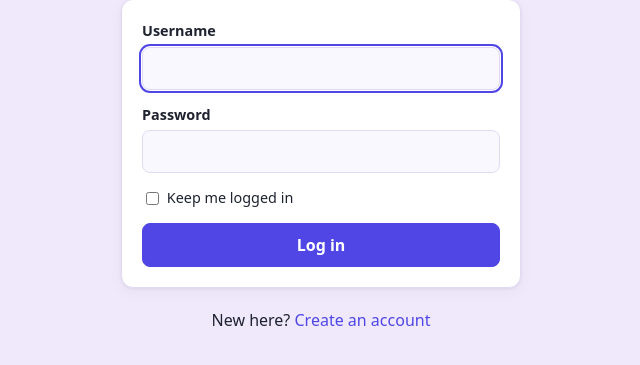
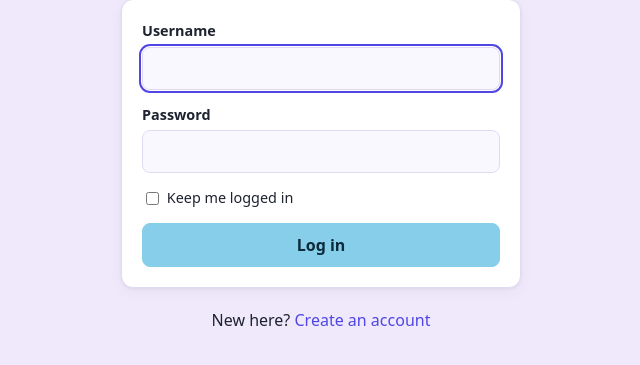
Before and after one commit to fhsiao3805/Flashcards_Website, a Flask app: page / in a window 1280 px wide. Shown: the part 197-562 px from the top of the page, without its empty margins (319-959 px from the left). Run offline with Flask 3, Linux system fonts and the light colour scheme; some libraries are stand-ins or nearby versions.

Commit message:
Changed color

```diff
--- a/static/style.css
+++ b/static/style.css
@@ -115,6 +115,8 @@ textarea { resize: vertical; }
 .btn:disabled { opacity: 0.5; cursor: not-allowed; }
 .btn-primary { background: var(--primary); border-color: var(--primary); color: #fff; }
 .btn-primary:hover { background: var(--primary-hover); }
+.btn-sky { background: #87ceeb; border-color: #87ceeb; color: #0b2a3a; }
+.btn-sky:hover { background: #6cc0e5; border-color: #6cc0e5; }
 .btn-success { background: var(--success); border-color: var(--success); color: #fff; }
 .btn-warn { background: var(--warn); border-color: var(--warn); color: #fff; }
 .btn-danger { background: var(--danger); border-color: var(--danger); color: #fff; }
--- a/templates/login.html
+++ b/templates/login.html
@@ -13,7 +13,7 @@
       <input name="password" type="password" autocomplete="current-password" required>
     </label>
     <label class="checkbox"><input type="checkbox" name="remember" value="1"> Keep me logged in</label>
-    <button type="submit" class="btn btn-primary">Log in</button>
+    <button type="submit" class="btn btn-sky">Log in</button>
   </form>
   <p class="center">New here? <a href="{{ url_for('register') }}">Create an account</a></p>
 </section>
```
